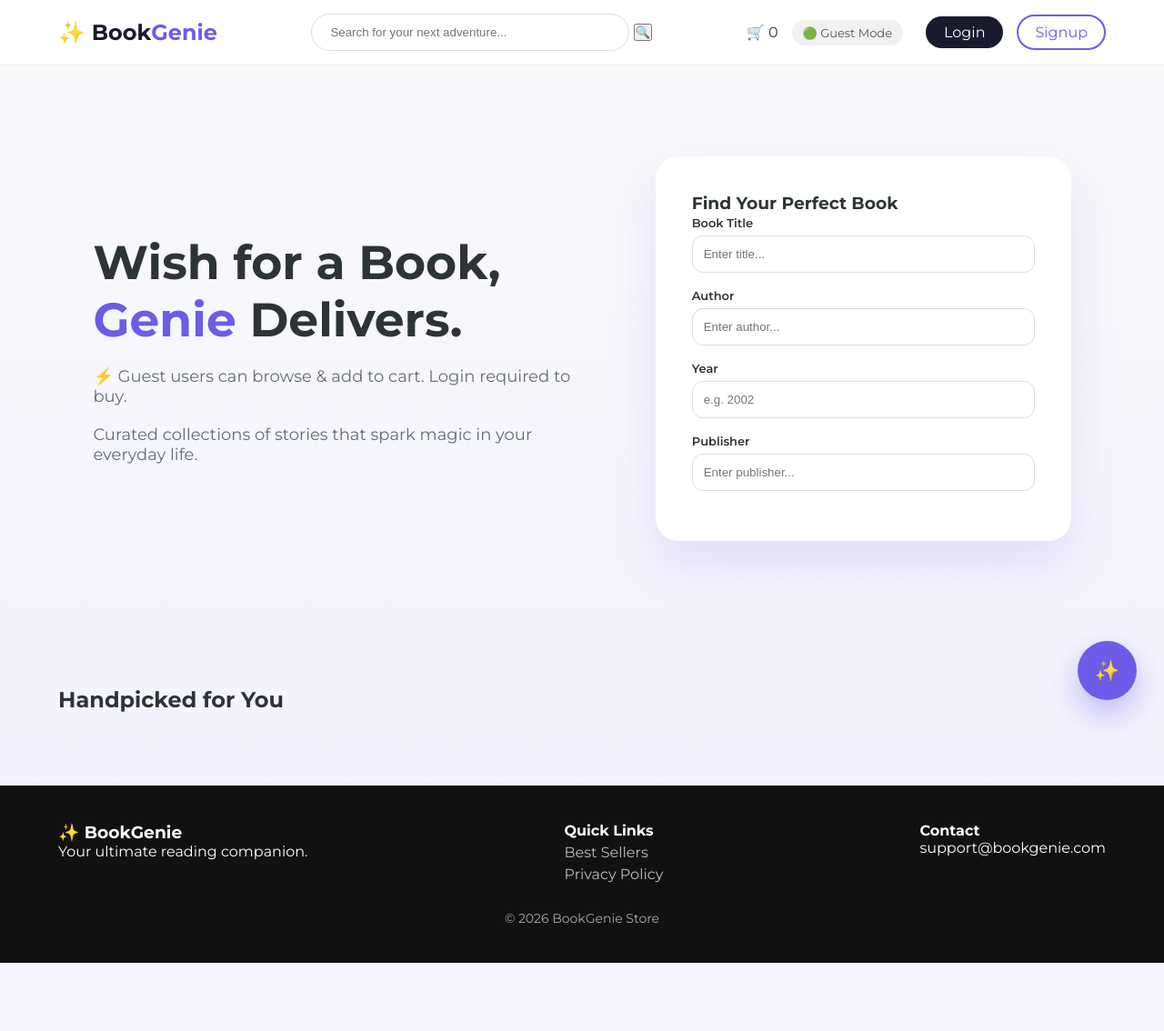
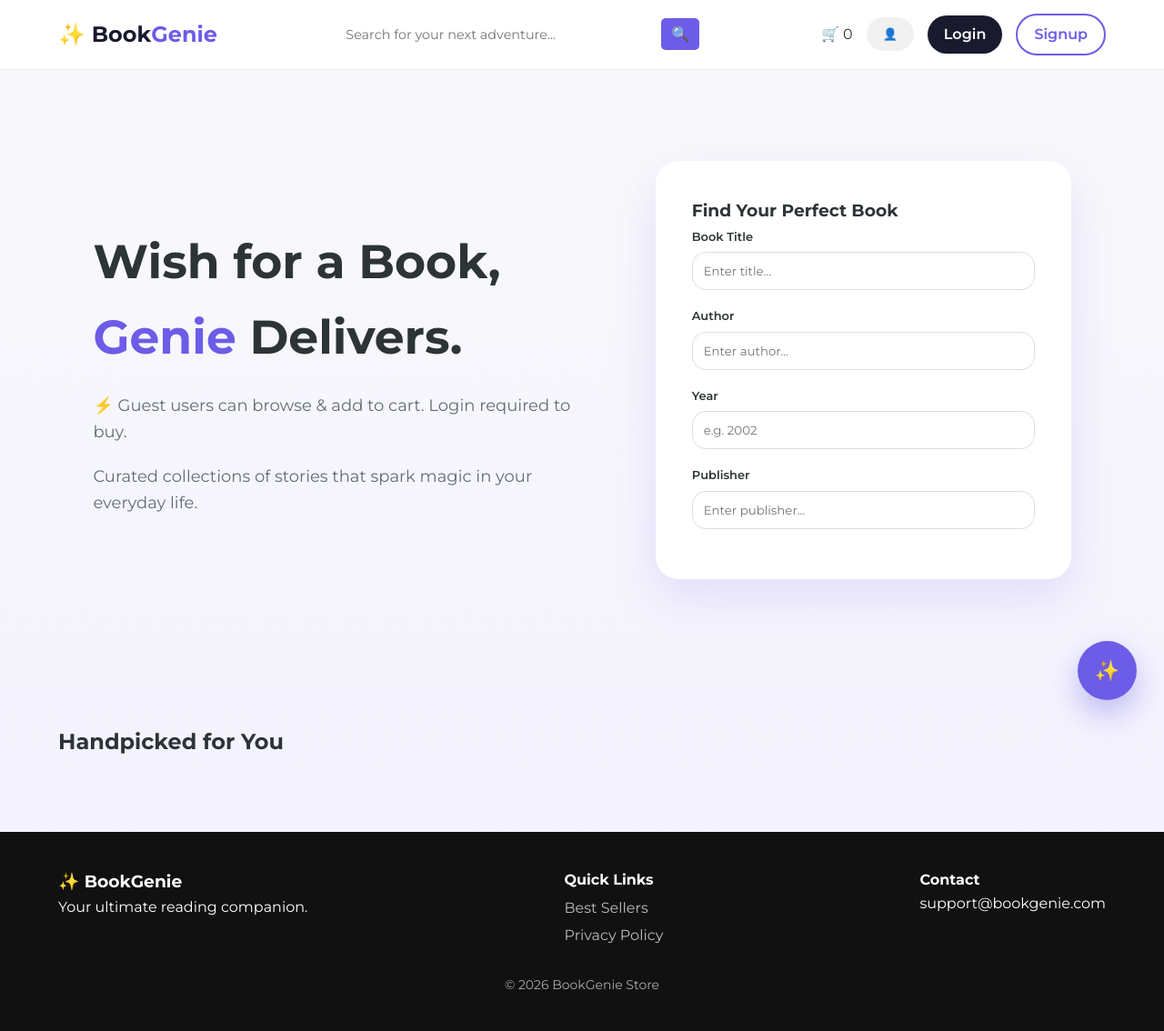
Before and after one commit to lucky092003/AI_Assistant_BookGenie, a Flask app: page / in a window 1280 px wide. Shown: the whole page at 91% size. Before the commit the page ends 1059 px from the top, so only its background shows below. Run offline with Flask 3, Linux system fonts and the light colour scheme; data that the repository does not hold is empty.

Commit message:
Initial commit from local

```diff
--- a/server.py
+++ b/server.py
@@ -1,5 +1,5 @@
 from flask import Flask, jsonify, render_template, request, redirect, session, url_for
-from pymongo import MongoClient
+from pymongo import MongoClient, ReturnDocument
 from flask_cors import CORS
 from werkzeug.security import generate_password_hash, check_password_hash
 from bson import ObjectId
@@ -34,10 +34,23 @@ books_collection = db["books"]
 users_collection = db["users"]
 cart_collection = db["cart"]
 orders_collection = db["orders"]
+counters_collection = db["counters"]
 
 users_collection.create_index("email", unique=True)
 
 print("✅ MongoDB Connected Successfully")
+
+# ===============================
+# AUTO INCREMENT FUNCTION
+# ===============================
+def get_next_user_id():
+    counter = counters_collection.find_one_and_update(
+        {"_id": "user_id"},
+        {"$inc": {"sequence_value": 1}},
+        upsert=True,  # create if not exists
+        return_document=ReturnDocument.AFTER
+    )
+    return counter["sequence_value"]
 
 # ===============================
 # AUTH ROUTES
@@ -52,10 +65,14 @@ def signup():
         if users_collection.find_one({"email": email}):
             return "User already exists"
 
+        new_user_id = get_next_user_id()
+
         users_collection.insert_one({
+            "user_id": new_user_id,
             "username": username,
             "email": email,
-            "password": password
+            "password": password,
+            "created_at": datetime.utcnow()
         })
 
         return redirect(url_for("login"))
@@ -74,6 +91,7 @@ def login():
         if user and check_password_hash(user["password"], password):
             session["user"] = user["username"]
             session["email"] = user["email"]
+            session["user_id"] = user["user_id"]
             return redirect(url_for("home"))
 
         return render_template("login.html", error="Invalid email or password")
@@ -86,14 +104,12 @@ def logout():
     session.clear()
     return redirect(url_for("home"))
 
-
 # ===============================
 # HOME
 # ===============================
 @app.route("/")
 def home():
     books = list(books_collection.find({}, {"_id": 0}).limit(50))
-
     user = session.get("user")
     is_guest = user is None
 
@@ -104,7 +120,6 @@ def home():
         is_guest=is_guest
     )
 
-
 # ===============================
 # BOOK DETAILS
 # ===============================
@@ -114,6 +129,25 @@ def book_details(isbn):
     return render_template("details.html", book=book)
 
 
+@app.route("/search", methods=["GET"])
+def search():
+    query = request.args.get("q", "")  # URL me ?q=search_term
+    if not query:
+        return redirect(url_for("home"))
+
+    # case-insensitive search on title or author
+    books = list(books_collection.find(
+        {"$or": [
+            {"title": {"$regex": query, "$options": "i"}},
+            {"author": {"$regex": query, "$options": "i"}}
+        ]},
+        {"_id": 0}
+    ).limit(50))
+
+    user = session.get("user")
+    is_guest = user is None
+
+    return render_template("index.html", books=books, user=user, is_guest=is_guest)
 # ===============================
 # CART PAGE
 # ===============================
@@ -128,7 +162,6 @@ def cart_page():
     total = sum(float(item["price"]) for item in items)
 
     return render_template("cart.html", items=items, total=total)
-
 
 # ===============================
 # ADD TO CART
@@ -160,7 +193,6 @@ def add_to_cart():
 
     return jsonify({"success": True})
 
-
 # ===============================
 # REMOVE FROM CART
 # ===============================
@@ -181,7 +213,6 @@ def remove_cart_item():
 
     return jsonify({"success": True})
 
-
 # ===============================
 # CART COUNT
 # ===============================
@@ -194,7 +225,6 @@ def cart_count():
         count = len(session.get("guest_cart", []))
 
     return jsonify({"count": count})
-
 
 # ===============================
 # CLEAR CART
@@ -209,9 +239,8 @@ def clear_cart():
 
     return jsonify({"success": True})
 
-
 # ===============================
-# BUY CART (Login Required)
+# BUY CART
 # ===============================
 @app.route("/api/cart/buy", methods=["POST"])
 def buy_cart():
@@ -240,7 +269,6 @@ def buy_cart():
     }
 
     orders_collection.insert_one(order)
-
     cart_collection.delete_many({"user_email": user_email})
 
     return jsonify({
@@ -248,9 +276,8 @@ def buy_cart():
         "message": "Order placed successfully 🎉"
     })
 
-
 # ===============================
-# CHATBOT (Guest Allowed)
+# CHATBOT
 # ===============================
 @app.route("/api/chatbot", methods=["POST"])
 def chatbot_api():
@@ -292,7 +319,6 @@ def chatbot_api():
 
     return jsonify({"reply": reply})
 
-
 # ===============================
 if __name__ == "__main__":
     app.run(debug=True, port=3000)
--- a/static/style.css
+++ b/static/style.css
@@ -4,264 +4,321 @@
     --text-main: #2d3436;
     --text-muted: #636e72;
     --glass: rgba(255, 255, 255, 0.9);
-    --shadow-soft: 0 10px 30px rgba(0,0,0,0.05);
-    --shadow-strong: 0 25px 50px rgba(108,92,231,0.15);
+    --shadow-soft: 0 10px 25px rgba(0,0,0,0.08);
+    --shadow-strong: 0 20px 50px rgba(108,92,231,0.15);
     --transition: 0.3s ease;
+    --border-radius: 15px;
 }
 
+/* GLOBAL RESET */
 * {
-    margin:0;
-    padding:0;
-    box-sizing:border-box;
+    margin: 0;
+    padding: 0;
+    box-sizing: border-box;
+    font-family: 'Montserrat', sans-serif;
 }
 
 body {
-    font-family:'Montserrat',sans-serif;
-    background:linear-gradient(to bottom,#f9f9fb,#f2f1ff);
-    color:var(--text-main);
+    background: linear-gradient(to bottom, #f9f9fb, #f2f1ff);
+    color: var(--text-main);
+    line-height: 1.6;
 }
 
-/* NAVBAR */
+/* ===============================
+   NAVBAR
+=============================== */
 .glass-nav {
-    position:sticky;
-    top:0;
-    background:var(--glass);
-    backdrop-filter:blur(15px);
-    padding:15px 5%;
-    border-bottom:1px solid #eee;
+    position: sticky;
+    top: 0;
+    width: 100%;
+    background: var(--glass);
+    backdrop-filter: blur(20px);
+    padding: 15px 5%;
+    border-bottom: 1px solid #eee;
+    z-index: 100;
+    transition: var(--transition);
 }
 
 .nav-content {
-    max-width:1400px;
-    margin:auto;
-    display:flex;
-    justify-content:space-between;
-    align-items:center;
-    gap:30px;
+    max-width: 1400px;
+    margin: auto;
+    display: flex;
+    justify-content: space-between;
+    align-items: center;
+    gap: 30px;
 }
 
 .logo {
-    font-size:24px;
-    font-weight:700;
-    text-decoration:none;
-    color:var(--dark-bg);
+    font-size: 24px;
+    font-weight: 700;
+    color: var(--dark-bg);
+    text-decoration: none;
 }
 
-.logo span { color:var(--genie-purple); }
+.logo span {
+    color: var(--genie-purple);
+}
 
 .search-container input {
-    padding:12px 20px;
-    border-radius:50px;
-    border:1px solid #ddd;
-    width:350px;
+    width: 350px;
+    padding: 12px 20px;
+    border-radius: 50px;
+    border: 1px solid #ddd;
+    transition: var(--transition);
+}
+
+.search-container input:focus {
+    border-color: var(--genie-purple);
+    outline: none;
+    box-shadow: 0 0 10px rgba(108,92,231,0.2);
 }
 
 .nav-actions {
-    display:flex;
-    gap:15px;
-    align-items:center;
+    display: flex;
+    gap: 15px;
+    align-items: center;
+}
+
+.login-pill,
+.signup-pill,
+.user-pill,
+.guest-pill {
+    padding: 8px 18px;
+    border-radius: 50px;
+    font-weight: 600;
+    text-decoration: none;
+    transition: var(--transition);
 }
 
 .login-pill {
-    background:var(--dark-bg);
-    color:white;
-    padding:8px 20px;
-    border-radius:50px;
-    text-decoration:none;
+    background: var(--dark-bg);
+    color: white;
+}
+
+.login-pill:hover {
+    background: #3c3a5e;
 }
 
 .signup-pill {
-    border:2px solid var(--genie-purple);
-    padding:8px 18px;
-    border-radius:50px;
-    color:var(--genie-purple);
-    text-decoration:none;
+    border: 2px solid var(--genie-purple);
+    color: var(--genie-purple);
+}
+
+.signup-pill:hover {
+    background: var(--genie-purple);
+    color: white;
 }
 
 .user-pill {
-    background:#f1f0ff;
-    padding:8px 15px;
-    border-radius:50px;
-    color:var(--genie-purple);
+    background: #f1f0ff;
+    color: var(--genie-purple);
 }
 
-/* HERO */
+.guest-pill {
+    background: #f1f1f1;
+    color: #555;
+    font-size: 13px;
+}
+
+/* ===============================
+   HERO SECTION
+=============================== */
 .hero-section {
-    padding:100px 8%;
+    padding: 100px 8%;
 }
 
 .hero-content {
-    display:grid;
-    grid-template-columns:1.2fr 1fr;
-    gap:70px;
-    align-items:center;
-    max-width:1300px;
-    margin:auto;
+    display: grid;
+    grid-template-columns: 1.2fr 1fr;
+    gap: 70px;
+    align-items: center;
+    max-width: 1300px;
+    margin: auto;
 }
 
 .hero-text h1 {
-    font-size:52px;
-    font-weight:700;
+    font-size: 52px;
+    font-weight: 700;
 }
 
-.hero-text span { color:var(--genie-purple); }
+.hero-text span {
+    color: var(--genie-purple);
+}
 
 .hero-text p {
-    margin-top:20px;
-    font-size:18px;
-    color:var(--text-muted);
+    margin-top: 20px;
+    font-size: 18px;
+    color: var(--text-muted);
 }
 
 .hero-card {
-    background:white;
-    padding:40px;
-    border-radius:25px;
-    box-shadow:var(--shadow-strong);
+    background: white;
+    padding: 40px;
+    border-radius: 25px;
+    box-shadow: var(--shadow-strong);
+    transition: var(--transition);
 }
 
+/* ===============================
+   FILTERS
+=============================== */
 .filter-group {
-    margin-bottom:15px;
+    margin-bottom: 15px;
 }
 
 .filter-group label {
-    font-size:13px;
-    font-weight:600;
+    font-size: 13px;
+    font-weight: 600;
 }
 
 .filter-group input {
-    width:100%;
-    padding:12px;
-    border-radius:12px;
-    border:1px solid #ddd;
-    margin-top:5px;
+    width: 100%;
+    padding: 12px;
+    border-radius: var(--border-radius);
+    border: 1px solid #ddd;
+    margin-top: 5px;
+    transition: var(--transition);
 }
 
-/* BOOK GRID */
+.filter-group input:focus {
+    border-color: var(--genie-purple);
+    outline: none;
+    box-shadow: 0 0 10px rgba(108,92,231,0.1);
+}
+
+/* ===============================
+   BOOK GRID
+=============================== */
 .grid-header {
-    margin:60px 5% 10px;
+    margin: 60px 5% 10px;
 }
 
 .book-grid {
-    display:grid;
-    grid-template-columns:repeat(auto-fill,minmax(250px,1fr));
-    gap:30px;
-    margin:40px 5%;
+    display: grid;
+    grid-template-columns: repeat(auto-fill, minmax(250px, 1fr));
+    gap: 30px;
+    margin: 40px 5%;
 }
 
 .book-card {
-    background:white;
-    border-radius:20px;
-    overflow:hidden;
-    box-shadow:var(--shadow-soft);
-    transition:var(--transition);
-    display:flex;
-    flex-direction:column;
+    background: white;
+    border-radius: 20px;
+    overflow: hidden;
+    box-shadow: var(--shadow-soft);
+    transition: transform 0.3s ease, box-shadow 0.3s ease;
+    display: flex;
+    flex-direction: column;
 }
 
 .book-card:hover {
-    transform:translateY(-10px);
-    box-shadow:var(--shadow-strong);
+    transform: translateY(-8px);
+    box-shadow: var(--shadow-strong);
 }
 
 .card-media img {
-    width:100%;
-    height:260px;
-    object-fit:cover;
+    width: 100%;
+    height: 260px;
+    object-fit: cover;
 }
 
 .card-info {
-    padding:20px;
+    padding: 20px;
 }
 
 .book-title {
-    font-size:17px;
-    margin:10px 0;
+    font-size: 17px;
+    margin: 10px 0;
+    font-weight: 600;
 }
 
 .book-title a {
-    text-decoration:none;
-    color:inherit;
+    color: inherit;
+    text-decoration: none;
 }
 
 .author {
-    font-size:14px;
-    color:var(--text-muted);
+    font-size: 14px;
+    color: var(--text-muted);
 }
 
 .price-row {
-    display:flex;
-    justify-content:space-between;
-    align-items:center;
-    margin-top:15px;
+    display: flex;
+    justify-content: space-between;
+    align-items: center;
+    margin-top: 15px;
 }
 
 .price {
-    font-size:18px;
-    font-weight:700;
-    color:var(--genie-purple);
+    font-size: 18px;
+    font-weight: 700;
+    color: var(--genie-purple);
 }
 
 .add-btn {
-    background:var(--genie-purple);
-    color:white;
-    border:none;
-    padding:7px 14px;
-    border-radius:8px;
-    cursor:pointer;
+    background: var(--genie-purple);
+    color: white;
+    border: none;
+    padding: 8px 16px;
+    border-radius: 10px;
+    cursor: pointer;
+    transition: var(--transition);
 }
 
 .add-btn:hover {
-    background:#5649c1;
+    background: #5649c1;
 }
 
-/* FOOTER */
+/* ===============================
+   FOOTER
+=============================== */
 .premium-footer {
-    background:#111;
-    color:white;
-    padding:40px 5%;
+    background: #111;
+    color: white;
+    padding: 40px 5%;
 }
 
 .footer-grid {
-    display:flex;
-    justify-content:space-between;
-    max-width:1300px;
-    margin:auto;
+    display: flex;
+    justify-content: space-between;
+    max-width: 1300px;
+    margin: auto;
 }
 
 .footer-grid a {
-    color:#bbb;
-    text-decoration:none;
-    display:block;
-    margin-top:5px;
+    color: #bbb;
+    text-decoration: none;
+    display: block;
+    margin-top: 5px;
 }
 
 .footer-legal {
-    text-align:center;
-    margin-top:30px;
-    font-size:14px;
-    color:#aaa;
+    text-align: center;
+    margin-top: 30px;
+    font-size: 14px;
+    color: #aaa;
 }
 
-/* RESPONSIVE */
-@media(max-width:900px){
-    .hero-content{
-        grid-template-columns:1fr;
+/* ===============================
+   RESPONSIVE
+=============================== */
+@media (max-width: 900px) {
+    .hero-content {
+        grid-template-columns: 1fr;
     }
 
-    .search-container input{
-        width:100%;
+    .search-container input {
+        width: 100%;
     }
 
-    .footer-grid{
-        flex-direction:column;
-        gap:20px;
+    .footer-grid {
+        flex-direction: column;
+        gap: 20px;
     }
 }
 
 /* ===============================
-   AI ASSISTANT
+   CHATBOT
 =============================== */
-
 .chatbot-bubble {
     position: fixed;
     bottom: 30px;
@@ -515,43 +541,43 @@ body {
 
 .back-btn {
     text-decoration: none;
-    background: #6c5ce7;
+    background: var(--genie-purple);
     color: white;
     padding: 10px 20px;
     border-radius: 6px;
 }
 
-
-.guest-pill {
-    background: #f1f1f1;
-    padding: 6px 12px;
-    border-radius: 20px;
-    font-size: 13px;
-    color: #555;
-    margin-right: 10px;
+/* ================= SEARCH BAR ================= */
+.search-container {
+    display: flex;            /* Flex layout */
+    align-items: center;      /* Vertical alignment */
+    gap: 0.3rem;              /* Gap between input & button */
+    background: rgba(255, 255, 255, 0.15);  /* Transparent glass effect */
+    padding: 0.3rem 0.5rem;
+    border-radius: 8px;
 }
 
-.toast {
-    position: fixed;
-    bottom: 30px;
-    right: 30px;
-    padding: 12px 20px;
-    border-radius: 8px;
-    color: white;
-    font-size: 14px;
-    z-index: 9999;
-    animation: fadeIn 0.3s ease-in-out;
+.search-container input {
+    flex: 1;                  /* Input takes full width */
+    border: none;
+    outline: none;
+    padding: 0.5rem;
+    border-radius: 5px;
+    font-size: 0.9rem;
+    background: rgba(255, 255, 255, 0.8);
 }
 
-.toast.success {
-    background: #2ecc71;
+.search-container button {
+    border: none;
+    background: #6c5ce7;      /* Genie purple button */
+    color: #fff;
+    padding: 0.5rem 0.7rem;
+    font-size: 1rem;
+    border-radius: 5px;
+    cursor: pointer;
+    transition: 0.2s ease;
 }
 
-.toast.error {
-    background: #e74c3c;
+.search-container button:hover {
+    background: #5a4bcc;
 }
-
-@keyframes fadeIn {
-    from { opacity: 0; transform: translateY(10px); }
-    to { opacity: 1; transform: translateY(0); }
-}
--- a/templates/index.html
+++ b/templates/index.html
@@ -32,10 +32,10 @@
             </div>
 
             {% if session.get("user") %}
-                <div class="user-pill">👋 Hi, {{ session["user"] }}</div>
+                <div class="user-pill"> Hi, {{ session["user"] }}</div>
                 <a href="/logout" class="login-pill">Logout</a>
             {% else %}
-                <div class="guest-pill">🟢 Guest Mode</div>
+                <div class="guest-pill">👤</div>
                 <a href="/login" class="login-pill">Login</a>
                 <a href="/signup" class="signup-pill">Signup</a>
             {% endif %}
@@ -50,7 +50,7 @@
 
         <div class="hero-text">
             {% if session.get("user") %}
-                <h1>Welcome Back, <span>{{ session["user"] }}</span> 👋</h1>
+                <h1>Welcome Back, <span>{{ session["user"] }}</span></h1>
             {% else %}
                 <h1>Wish for a Book,<br><span>Genie</span> Delivers.</h1>
                 <p class="guest-note">⚡ Guest users can browse & add to cart. Login required to buy.</p>
--- a/templates/login.html
+++ b/templates/login.html
@@ -18,7 +18,7 @@
         </form>
 
         <div class="auth-switch">
-            Don't have an account? <a href="/signup">Create one</a>
+            <p>Don't have an account? <a href="/signup">Sign up now</a></p>
         </div>
     </div>
 </div>
```
Also changed, not shown: other parts of static/style.css (+18 -49 lines), 1 other file.
